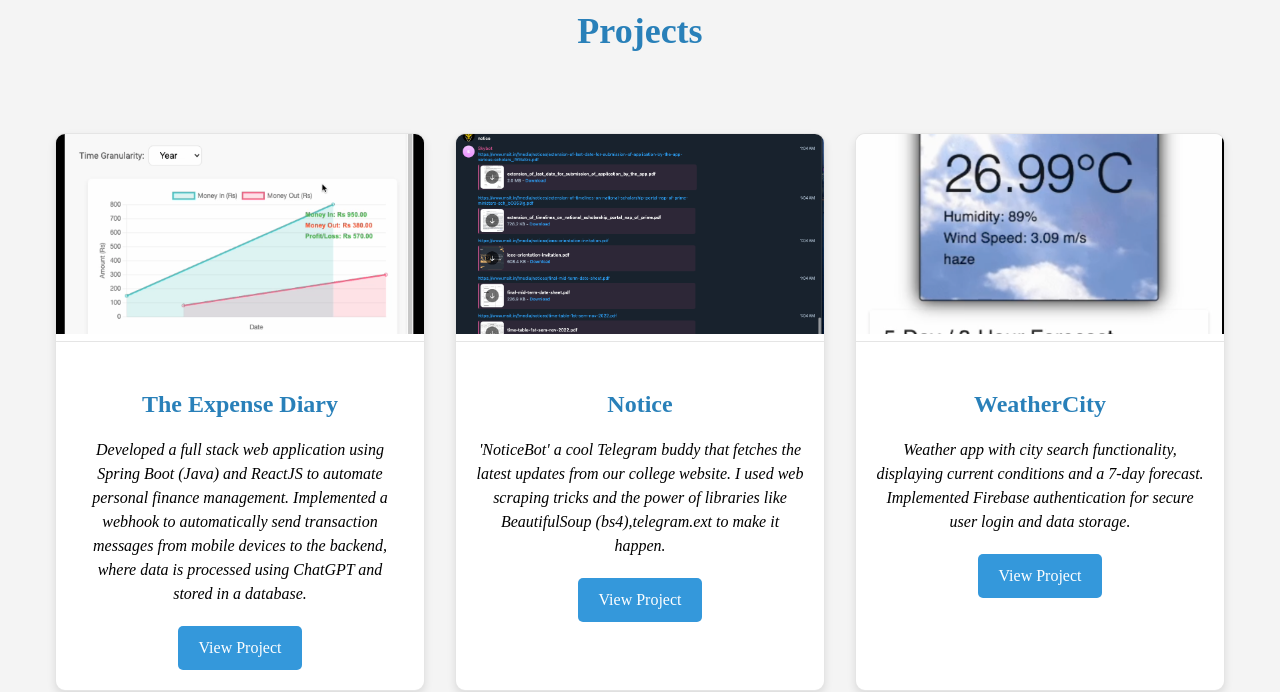
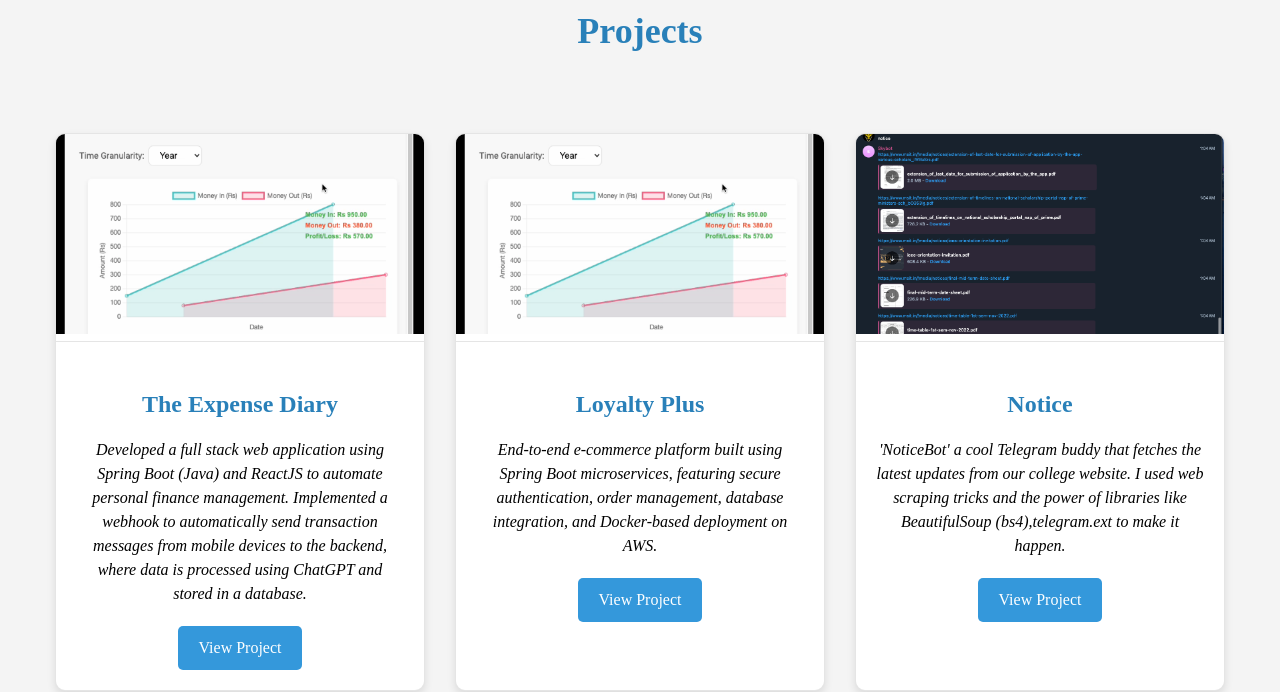
Before and after one commit to HKSuryan/Port-next, a Next.js app: page / in a window 1280 px wide. Shown: the part 2040-2732 px from the top of the page. Built offline with nearby package versions, Linux system fonts and the light colour scheme.

Commit message:
Updated Project

```diff
--- a/src/app/components/Projects.js
+++ b/src/app/components/Projects.js
@@ -9,6 +9,15 @@ const projectsData = [
       "https://github.com/HKSuryan/The-Expense-Diary-Mark-1_Frontend-",
     imageUrl: "proimages/ExpenseDiary.png",
     techStack: "SpringBoot, ReactJS, OpenAi, Java, Javascript, MongoDB",
+  },
+  {
+    title: "Loyalty Plus",
+    description:
+      "End-to-end e-commerce platform built using Spring Boot microservices, featuring secure authentication, order management, database integration, and Docker-based deployment on AWS.",
+    projectLink: "https://github.com/HKSuryan/ECommerceProject_Frontend",
+    imageUrl: "proimages/ExpenseDiary.png",
+    techStack:
+      "SpringBoot, ReactJS, SQL, Java, Javascript, AWS(RDS, ECS etc.), MicroServices Architecture, Docker, HTML, CSS, Redux-Toolkit",
   },
   {
     title: "Notice",
```
